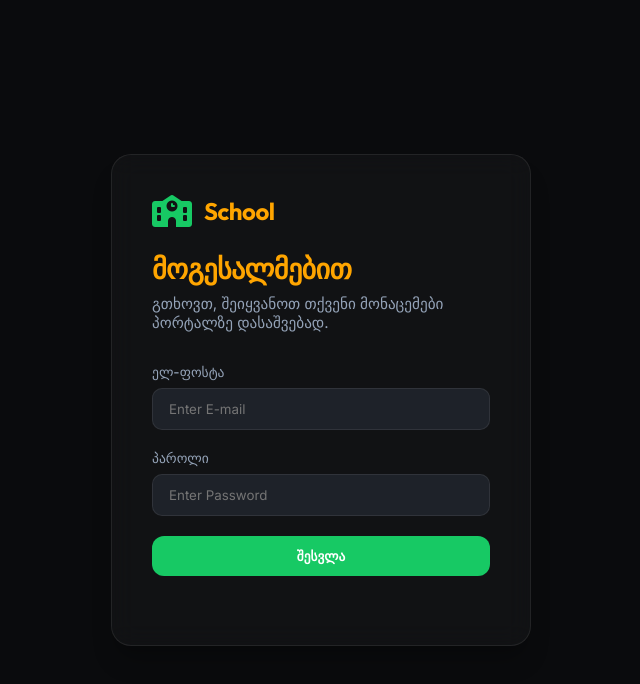
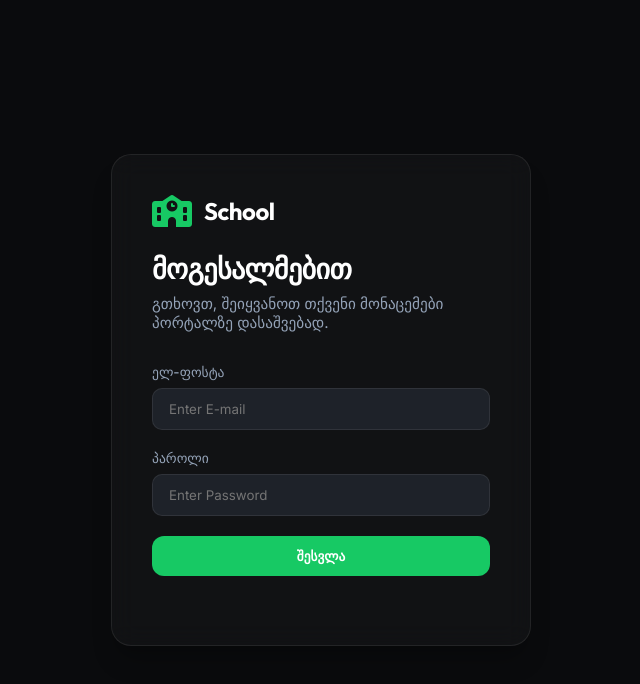
Before and after one commit to Sandro-Dekanosidze/school-webiste, a plain HTML site: page frontend/index.html in a window 1280 px wide. Shown: the whole page, without its empty margins (319-959 px from the left). Drawn offline with Linux system fonts and the light colour scheme.

Commit message:
no error

```diff
--- a/frontend/style.css
+++ b/frontend/style.css
@@ -3,7 +3,7 @@
 :root {
     /* Light Theme (Default) */
     --primary: #10b981;
-    --primary-hover: red;
+    --primary-hover: #059669;
     --primary-soft: rgba(16, 185, 129, 0.1);
     --bg-main: #0a0b0f;
     --bg-card: rgba(255, 255, 255, 0.03);
@@ -23,7 +23,7 @@
     --bg-card: #15181c; /* Lighter dark for cards */
     --bg-inputs: #1e2229;
 
-    --text-primary: orange;
+    --text-primary: #ffffff;
     --text-secondary: #94a3b8;
     --text-muted: #64748b;
 
```
